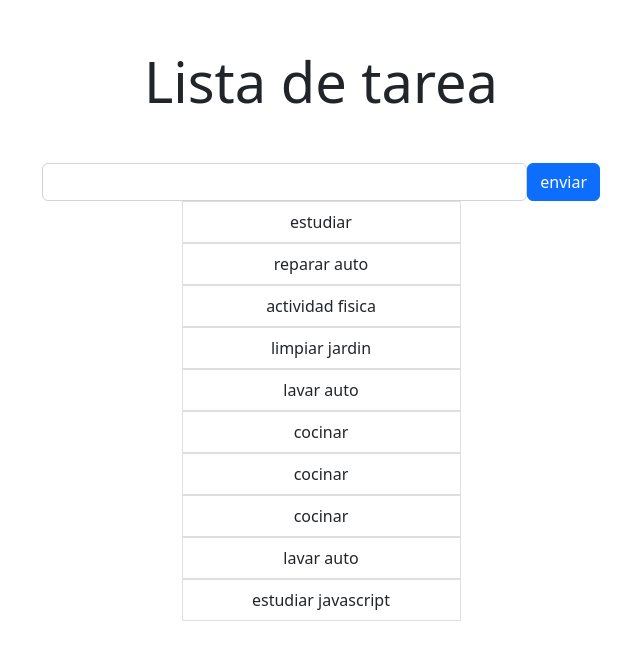
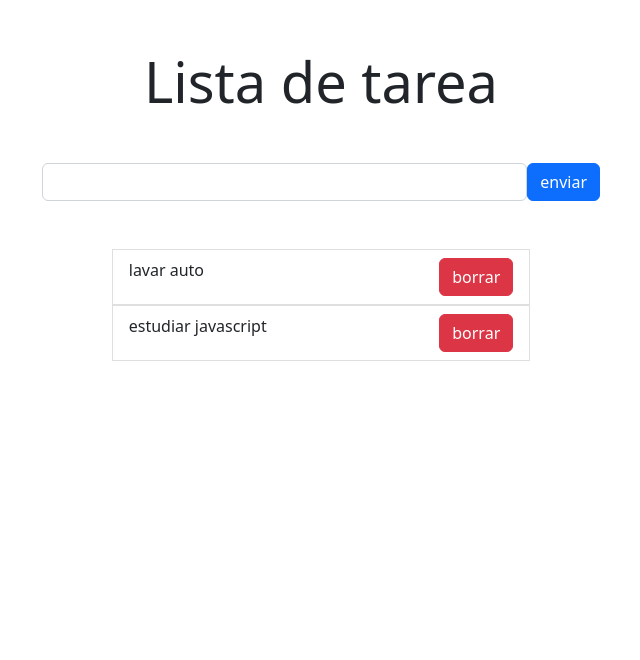
Before and after one commit to javieruncos/listaTareas, a React (Create React App) app: page / in a window 1280 px wide. Shown: the top 660 px of the page, without its empty margins (319-959 px from the left). Built offline with nearby package versions, Linux system fonts and the light colour scheme; data requests are answered from the project's data file.

Commit message:
agregamos la funsion para borrar las tareas

```diff
--- a/db.json
+++ b/db.json
@@ -1,44 +1,12 @@
 {
   "tarea": [
     {
-      "nombreTarea": "estudiar",
-      "id": 1
-    },
-    {
-      "nombreTarea": "reparar auto",
-      "id": 2
-    },
-    {
-      "nombreTarea": "actividad fisica",
+      "nombreTarea": "lavar auto",
       "id": 3
     },
     {
-      "nombreTarea": "limpiar jardin",
-      "id": 4
-    },
-    {
-      "nombreTarea": "lavar auto",
-      "id": 5
-    },
-    {
-      "nombreTarea": "cocinar",
-      "id": 6
-    },
-    {
-      "nombreTarea": "cocinar",
+      "nombreTarea": "estudiar javascript",
       "id": 7
-    },
-    {
-      "nombreTarea": "cocinar",
-      "id": 8
-    },
-    {
-      "nombreTarea": "lavar auto",
-      "id": 9
-    },
-    {
-      "nombreTarea": "estudiar javascript",
-      "id": 10
     }
   ]
 }
--- a/src/App.js
+++ b/src/App.js
@@ -2,9 +2,7 @@ import './App.css';
 import 'bootstrap/dist/css/bootstrap.min.css'
 import { Container } from 'react-bootstrap';
 import FormularioTarea from './components/FormularioTarea';
-import ListaTarea from './components/ListaTarea';
-import { useEffect, useState } from 'react';
-import { consultarApi } from './helper/queries';
+
 
 function App() {
 
--- a/src/components/FormularioTarea.jsx
+++ b/src/components/FormularioTarea.jsx
@@ -14,19 +14,21 @@ const FormularioTarea = () => {
 
     useEffect(()=>{
       consultarApi().then((respuesta)=>{
+        console.log(respuesta)
          setArregloTarea(respuesta)
       })
     },[])
 
 
-    const{register,handleSubmit,formState:{errors}}=useForm()
+    const{register,handleSubmit,formState:{errors},reset}=useForm()
 
 
     const onSubmit = (data)=>{
        crearTarea(data).then((respuesta)=>{
         if(respuesta.status === 201){
              setArregloTarea([...arregloTarea,data])
-            console.log("tarea agregada")
+
+            reset()
         }else{
             console.log("error al agregar tarea")
         }
@@ -53,7 +55,7 @@ const FormularioTarea = () => {
             </Form.Text>
             <button className='btn btn-primary'>enviar</button>
             </form>
-            <ListaTarea arregloTarea={arregloTarea}></ListaTarea>
+            <ListaTarea arregloTarea={arregloTarea} setArregloTarea={setArregloTarea}></ListaTarea>
         </div>
     );
 };
--- a/src/components/ItemTarea.jsx
+++ b/src/components/ItemTarea.jsx
@@ -1,12 +1,29 @@
-import React from 'react';
-import ListGroup from 'react-bootstrap/ListGroup';
+import React from "react";
+import ListGroup from "react-bootstrap/ListGroup";
+import { consultarApi, borrarTarea } from "../helper/queries";
 
-const ItemTarea = ({tarea}) => {
-    return (
-        <div>
-            <ListGroup.Item>{tarea.nombreTarea}</ListGroup.Item>
-        </div>
-    );
+const ItemTarea = ({ tarea, setArregloTarea }) => {
+
+  const borrar = () => {
+    borrarTarea(tarea.id).then((respuesta) => {
+      if (respuesta.status === 200) {
+        consultarApi().then((respuesta) => {
+          setArregloTarea(respuesta);
+        });
+      }
+    });
+  };
+
+  return (
+    <div>
+      <ListGroup.Item className="d-flex justify-content-between">
+        {tarea.nombreTarea}
+        <button className="btn btn-danger ms-5" onClick={borrar}>
+          borrar
+        </button>
+      </ListGroup.Item>
+    </div>
+  );
 };
 
 export default ItemTarea;
--- a/src/components/ListaTarea.jsx
+++ b/src/components/ListaTarea.jsx
@@ -4,18 +4,13 @@ import ItemTarea from './ItemTarea';
 
 
 
-const ListaTarea = ({arregloTarea}) => {
-
-
-
-
-
+const ListaTarea = ({arregloTarea,setArregloTarea}) => {
 
     return (
-        <div className='w-50 mx-auto'>
+        <div className='w-75 mx-auto mt-5'>
         <ListGroup>
             {
-                arregloTarea.map((item)=>  <ItemTarea  tarea={item} key={item.id}/>)
+                arregloTarea.map((item)=><ItemTarea  tarea={item} key={item.id} setArregloTarea={setArregloTarea}/>)
             }
 
         </ListGroup>
--- a/src/helper/queries.js
+++ b/src/helper/queries.js
@@ -36,3 +36,24 @@ export const crearTarea = async(tarea)=>{
 
 
 }
+
+
+
+
+export const borrarTarea = async(id)=>{
+
+
+    try {
+        const respuesta = await fetch(url+"/"+id,{
+            method:"DELETE",
+        })
+        return respuesta
+    } catch (error) {
+        console.log(error)
+        return false
+    }
+
+
+
+
+}
```
